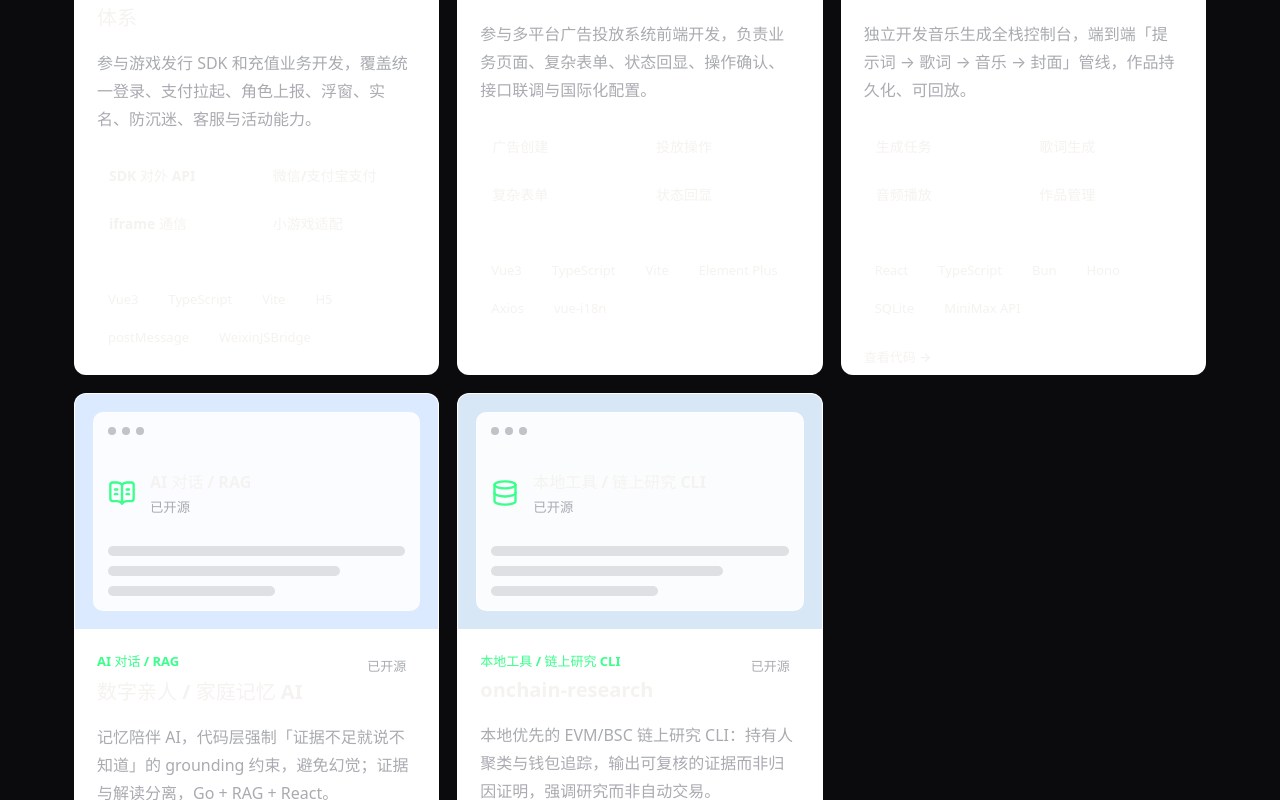
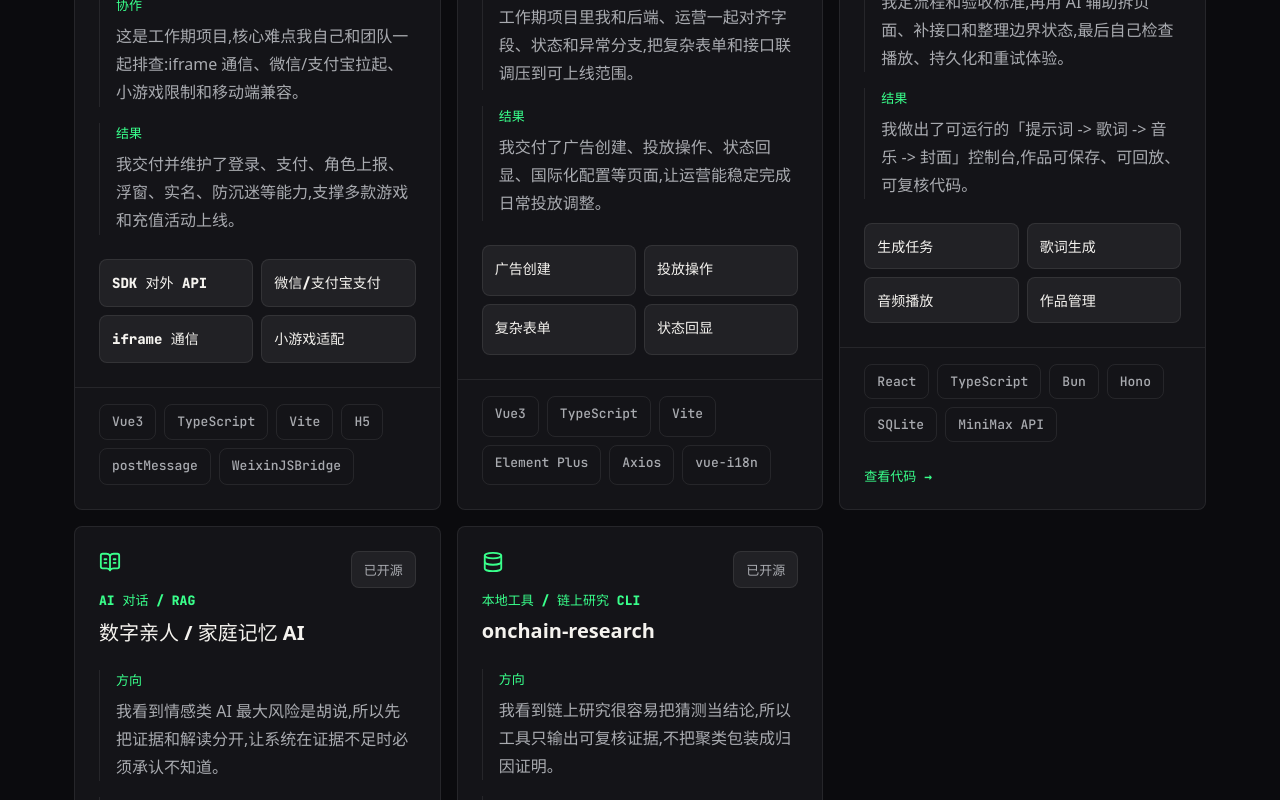
Before and after one commit to hackrabbit6/hackrabbit-portfolio, a React (Vite) app: page / in a window 1280 px wide. Shown: the part 2500-3300 px from the top of the page. Built offline with nearby package versions, Linux system fonts and the light colour scheme.

Commit message:
feat(projects): reframe as human×agent narrative, remove fake window

```diff
--- a/src/App.css
+++ b/src/App.css
@@ -415,174 +415,117 @@ h3 {
 
 .project-grid {
   display: grid;
-  gap: 18px;
+  gap: var(--s4);
   grid-template-columns: repeat(3, minmax(0, 1fr));
 }
 
 .project-card {
-  background: #ffffff;
+  background: var(--bg-elev);
   border: 1px solid var(--line);
-  border-radius: 12px;
+  border-radius: 8px;
+  display: grid;
   overflow: hidden;
-}
-
-.project-visual {
-  background: var(--card-accent);
-  padding: 18px;
-}
-
-.visual-window {
-  background: rgba(255, 255, 255, 0.86);
-  border: 1px solid rgba(255, 255, 255, 0.6);
-  border-radius: 10px;
-  min-height: 190px;
-  padding: 14px;
-}
-
-.visual-bar {
-  display: flex;
-  gap: 6px;
-}
-
-.visual-bar span {
-  background: rgba(17, 24, 39, 0.25);
-  border-radius: 50%;
-  height: 8px;
-  width: 8px;
-}
-
-.visual-content {
-  align-items: center;
-  display: flex;
-  gap: 14px;
-  margin-top: 34px;
-}
-
-.visual-content svg {
-  color: var(--accent);
-}
-
-.visual-content strong,
-.visual-content small {
-  display: block;
-}
-
-.visual-content strong {
-  color: var(--ink);
-}
-
-.visual-content small {
-  color: var(--muted);
-  margin-top: 4px;
-}
-
-.visual-lines {
-  display: grid;
-  gap: 10px;
-  margin-top: 30px;
-}
-
-.visual-lines span {
-  background: rgba(17, 24, 39, 0.12);
-  border-radius: 999px;
-  height: 10px;
-}
-
-.visual-lines span:nth-child(2) {
-  width: 78%;
-}
-
-.visual-lines span:nth-child(3) {
-  width: 56%;
-}
-
-.mint {
-  --card-accent: #d9f3e8;
-}
-
-.amber {
-  --card-accent: #f8e4bd;
-}
-
-.rose {
-  --card-accent: #f5d7df;
-}
-
-.sky {
-  --card-accent: #dbeafe;
-}
-
-.blue {
-  --card-accent: #d7e7f5;
 }
 
 .card-head {
   align-items: flex-start;
   display: flex;
-  gap: 14px;
+  gap: var(--s4);
   justify-content: space-between;
-  padding: 22px 22px 0;
+  padding: var(--s5) var(--s5) 0;
+}
+
+.card-head svg {
+  color: var(--accent);
+  margin-bottom: var(--s3);
 }
 
 .card-head p {
   color: var(--accent);
+  font-family: var(--font-mono);
   font-size: 13px;
   font-weight: 850;
-  margin-bottom: 6px;
+  margin-bottom: var(--s2);
 }
 
 .card-head span {
   background: var(--soft);
-  border-radius: 999px;
-  color: var(--muted);
+  border: 1px solid var(--line);
+  border-radius: 8px;
+  color: var(--ink-dim);
   flex: 0 0 auto;
+  font-family: var(--font-mono);
   font-size: 13px;
-  padding: 5px 10px;
+  padding: var(--s2) var(--s3);
 }
 
-.project-summary {
-  padding: 18px 22px 0;
+.project-story {
+  display: grid;
+  gap: var(--s4);
+  padding: var(--s5);
+}
+
+.project-story div {
+  border-left: 1px solid var(--line);
+  padding-left: var(--s4);
+}
+
+.project-story strong {
+  color: var(--accent);
+  display: block;
+  font-family: var(--font-mono);
+  font-size: 13px;
+  margin-bottom: var(--s2);
+}
+
+.project-story p {
+  color: var(--ink-dim);
+  line-height: 1.75;
 }
 
 .module-list {
   display: grid;
-  gap: 8px;
+  gap: var(--s2);
   grid-template-columns: repeat(2, minmax(0, 1fr));
-  padding: 22px 22px 0;
+  padding: 0 var(--s5);
 }
 
 .module-list span {
   background: var(--soft);
-  border-radius: 7px;
+  border: 1px solid var(--line);
+  border-radius: 8px;
   color: var(--ink);
+  font-family: var(--font-mono);
   font-size: 14px;
   font-weight: 750;
-  padding: 10px 12px;
+  padding: var(--s3);
 }
 
 .tags {
   border-top: 1px solid var(--line);
   display: flex;
   flex-wrap: wrap;
-  gap: 8px;
-  margin-top: 22px;
-  padding: 18px 22px 22px;
+  gap: var(--s2);
+  margin-top: var(--s5);
+  padding: var(--s4) var(--s5) var(--s5);
 }
 
 .tags span {
   border: 1px solid var(--line);
-  border-radius: 999px;
-  color: var(--ink);
+  border-radius: 8px;
+  color: var(--ink-dim);
+  font-family: var(--font-mono);
   font-size: 13px;
-  padding: 5px 10px;
+  padding: var(--s2) var(--s3);
 }
 
 .project-link {
   align-self: flex-start;
-  color: var(--ink);
+  color: var(--accent);
+  font-family: var(--font-mono);
   font-size: 13px;
   font-weight: 600;
-  margin: 0 22px 20px;
+  margin: 0 var(--s5) var(--s5);
   text-decoration: none;
   transition: opacity 0.15s ease;
 }
--- a/src/App.tsx
+++ b/src/App.tsx
@@ -37,58 +37,73 @@ const projects = [
     name: 'H5 游戏发行 SDK 与充值体系',
     status: '脱敏案例',
     type: 'SDK / 支付 / 多端适配',
-    summary:
-      '参与游戏发行 SDK 和充值业务开发，覆盖统一登录、支付拉起、角色上报、浮窗、实名、防沉迷、客服与活动能力。',
+    direction:
+      '我看到每个游戏重复接账号、支付和活动能力会拖慢上线,所以把问题拆成稳定 SDK 接入链路。',
+    collaboration:
+      '这是工作期项目,核心难点我自己和团队一起排查:iframe 通信、微信/支付宝拉起、小游戏限制和移动端兼容。',
+    result:
+      '我交付并维护了登录、支付、角色上报、浮窗、实名、防沉迷等能力,支撑多款游戏和充值活动上线。',
     modules: ['SDK 对外 API', '微信/支付宝支付', 'iframe 通信', '小游戏适配'],
     stack: ['Vue3', 'TypeScript', 'Vite', 'H5', 'postMessage', 'WeixinJSBridge'],
     icon: Gamepad2,
-    tone: 'mint',
   },
   {
     name: '广告买量系统',
     status: '工作项目',
     type: '中后台 / 业务流程',
-    summary:
-      '参与多平台广告投放系统前端开发，负责业务页面、复杂表单、状态回显、操作确认、接口联调与国际化配置。',
+    direction:
+      '我看到投放系统最怕误操作和状态不一致,所以优先把复杂流程拆成可确认、可回显、可追踪的界面。',
+    collaboration:
+      '工作期项目里我和后端、运营一起对齐字段、状态和异常分支,把复杂表单和接口联调压到可上线范围。',
+    result:
+      '我交付了广告创建、投放操作、状态回显、国际化配置等页面,让运营能稳定完成日常投放调整。',
     modules: ['广告创建', '投放操作', '复杂表单', '状态回显'],
     stack: ['Vue3', 'TypeScript', 'Vite', 'Element Plus', 'Axios', 'vue-i18n'],
     icon: LayoutDashboard,
-    tone: 'amber',
   },
   {
     name: 'AI 音乐生成工具',
     status: '已开源',
     type: 'AI 应用 / Audio',
-    summary:
-      '独立开发音乐生成全栈控制台，端到端「提示词 → 歌词 → 音乐 → 封面」管线，作品持久化、可回放。',
+    direction:
+      '我看到 AI 生成产品的关键不是按钮,而是异步任务、失败状态和作品管理,所以先把生成链路产品化。',
+    collaboration:
+      '我定流程和验收标准,再用 AI 辅助拆页面、补接口和整理边界状态,最后自己检查播放、持久化和重试体验。',
+    result:
+      '我做出了可运行的「提示词 -> 歌词 -> 音乐 -> 封面」控制台,作品可保存、可回放、可复核代码。',
     modules: ['生成任务', '歌词生成', '音频播放', '作品管理'],
     stack: ['React', 'TypeScript', 'Bun', 'Hono', 'SQLite', 'MiniMax API'],
     icon: Music2,
-    tone: 'rose',
     repo: 'https://github.com/hackrabbit6/music',
   },
   {
     name: '数字亲人 / 家庭记忆 AI',
     status: '已开源',
     type: 'AI 对话 / RAG',
-    summary:
-      '记忆陪伴 AI，代码层强制「证据不足就说不知道」的 grounding 约束，避免幻觉；证据与解读分离，Go + RAG + React。',
+    direction:
+      '我看到情感类 AI 最大风险是胡说,所以先把证据和解读分开,让系统在证据不足时必须承认不知道。',
+    collaboration:
+      '我用 agent 辅助梳理 RAG 流程和前端状态,但 grounding 约束、资料边界和回答原则由我定。',
+    result:
+      '我交付了 Go + React 的记忆对话原型,代码里有可检查的 grounding 约束,适合展示 AI 产品判断力。',
     modules: ['人物档案', '记忆资料', 'grounding 校验', 'RAG 流程'],
     stack: ['Go', 'React', 'TypeScript', 'RAG', 'Grounding', 'AI Chat'],
     icon: BookOpenText,
-    tone: 'sky',
     repo: 'https://github.com/hackrabbit6/digital-loved-one',
   },
   {
     name: 'onchain-research',
     status: '已开源',
     type: '本地工具 / 链上研究 CLI',
-    summary:
-      '本地优先的 EVM/BSC 链上研究 CLI：持有人聚类与钱包追踪，输出可复核的证据而非归因证明，强调研究而非自动交易。',
+    direction:
+      '我看到链上研究很容易把猜测当结论,所以工具只输出可复核证据,不把聚类包装成归因证明。',
+    collaboration:
+      '我定研究边界和报告结构,让 agent 辅助写 CLI、整理 Markdown 输出和补数据处理细节,我检查风险表述。',
+    result:
+      '我做出本地优先的 EVM/BSC 研究 CLI,覆盖持有人聚类、集中度分析和钱包追踪,定位是研究辅助而非自动交易。',
     modules: ['持有人聚类', '集中度分析', '钱包追踪', 'Markdown 报告'],
     stack: ['TypeScript', 'Bun', 'EVM', 'BSC', 'Moralis', 'CLI'],
     icon: Database,
-    tone: 'blue',
     repo: 'https://github.com/hackrabbit6/onchain-research',
   },
 ]
@@ -380,36 +395,29 @@ function App() {
             const Icon = project.icon
 
             return (
-              <article className={`project-card ${project.tone}`} key={project.name}>
-                <div className="project-visual" aria-hidden="true">
-                  <div className="visual-window">
-                    <div className="visual-bar">
-                      <span />
-                      <span />
-                      <span />
-                    </div>
-                    <div className="visual-content">
-                      <Icon size={28} />
-                      <div>
-                        <strong>{project.type}</strong>
-                        <small>{project.status}</small>
-                      </div>
-                    </div>
-                    <div className="visual-lines">
-                      <span />
-                      <span />
-                      <span />
-                    </div>
-                  </div>
-                </div>
+              <article className="project-card" key={project.name}>
                 <div className="card-head">
                   <div>
+                    <Icon size={22} />
                     <p>{project.type}</p>
                     <h3>{project.name}</h3>
                   </div>
                   <span>{project.status}</span>
                 </div>
-                <p className="project-summary">{project.summary}</p>
+                <div className="project-story">
+                  <div>
+                    <strong>方向</strong>
+                    <p>{project.direction}</p>
+                  </div>
+                  <div>
+                    <strong>协作</strong>
+                    <p>{project.collaboration}</p>
+                  </div>
+                  <div>
+                    <strong>结果</strong>
+                    <p>{project.result}</p>
+                  </div>
+                </div>
                 <div className="module-list">
                   {project.modules.map((module) => (
                     <span key={module}>{module}</span>
```
